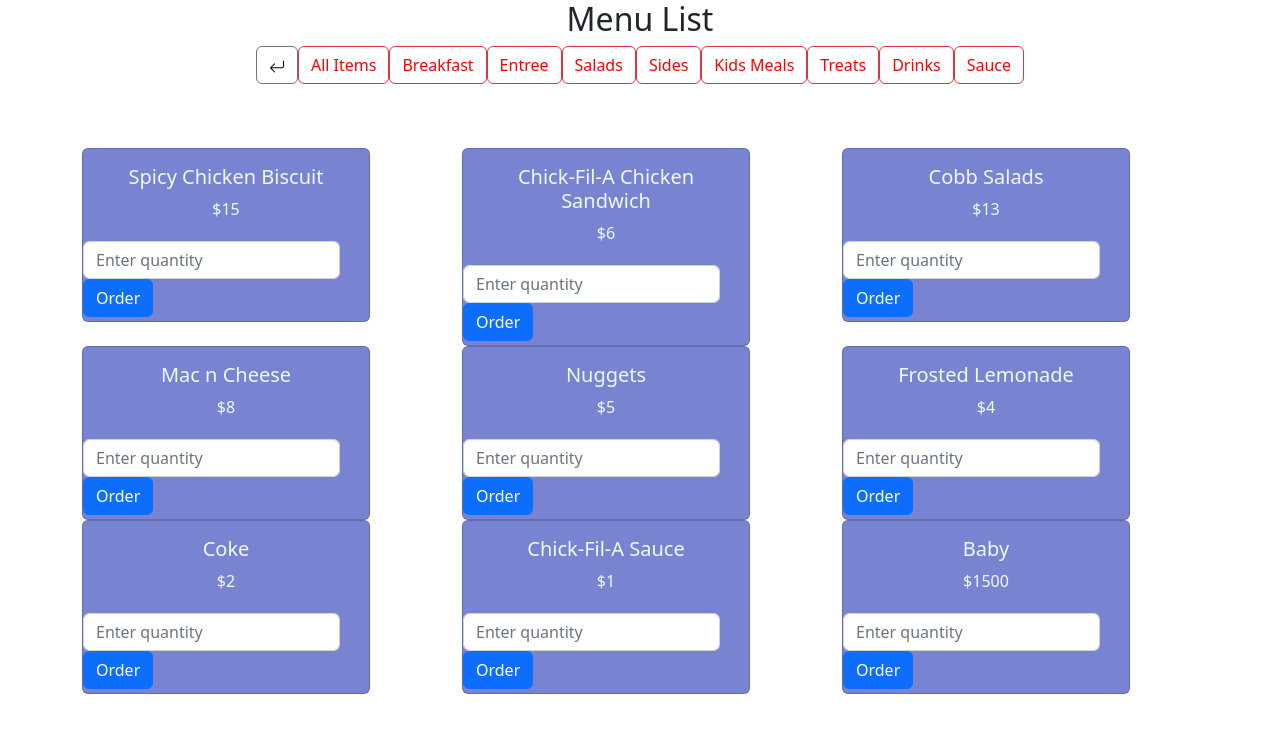
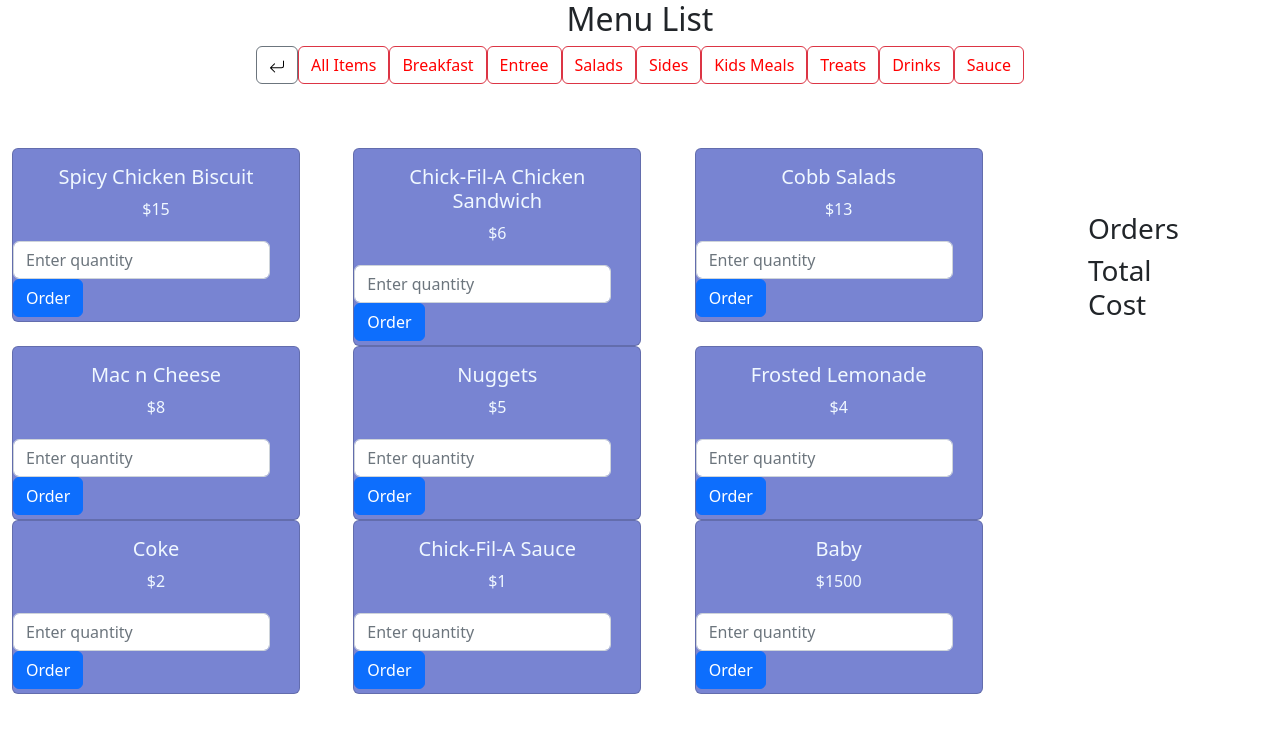
Before and after one commit to CSCE315-F22-Taele/Team-54-Project_3, a React (Create React App) app in the folder my-app/: page /Customer in a window 1280 px wide. Shown: the top 732 px of the page. Built offline with nearby package versions, Linux system fonts and the light colour scheme.

Commit message:
added orders panel to customer

```diff
--- a/my-app/src/pages/CashierCustomer/Customer.js
+++ b/my-app/src/pages/CashierCustomer/Customer.js
@@ -2,7 +2,7 @@
 import Menu from "./Menu";
 import Categories from "./Categories";
 import items from "./data";
-// import logo from "./logo.JPG";
+import OrderPanel from "./OrderPanel";
 
 const allCategories = ["All Items", "Breakfast", "Entree", "Salads", "Sides", "Kids Meals", "Treats", "Drinks", "Sauce"];
 
@@ -33,7 +33,12 @@
           activeCategory={activeCategory}
           filterItems={filterItems}
         />
-        <Menu items={menuItems} />
+        <div class="menu-align">
+          <Menu items={menuItems} />
+        </div>
+        <div class="order-align">
+          <OrderPanel/>
+        </div>
       </section>
     </main>
   );
```
